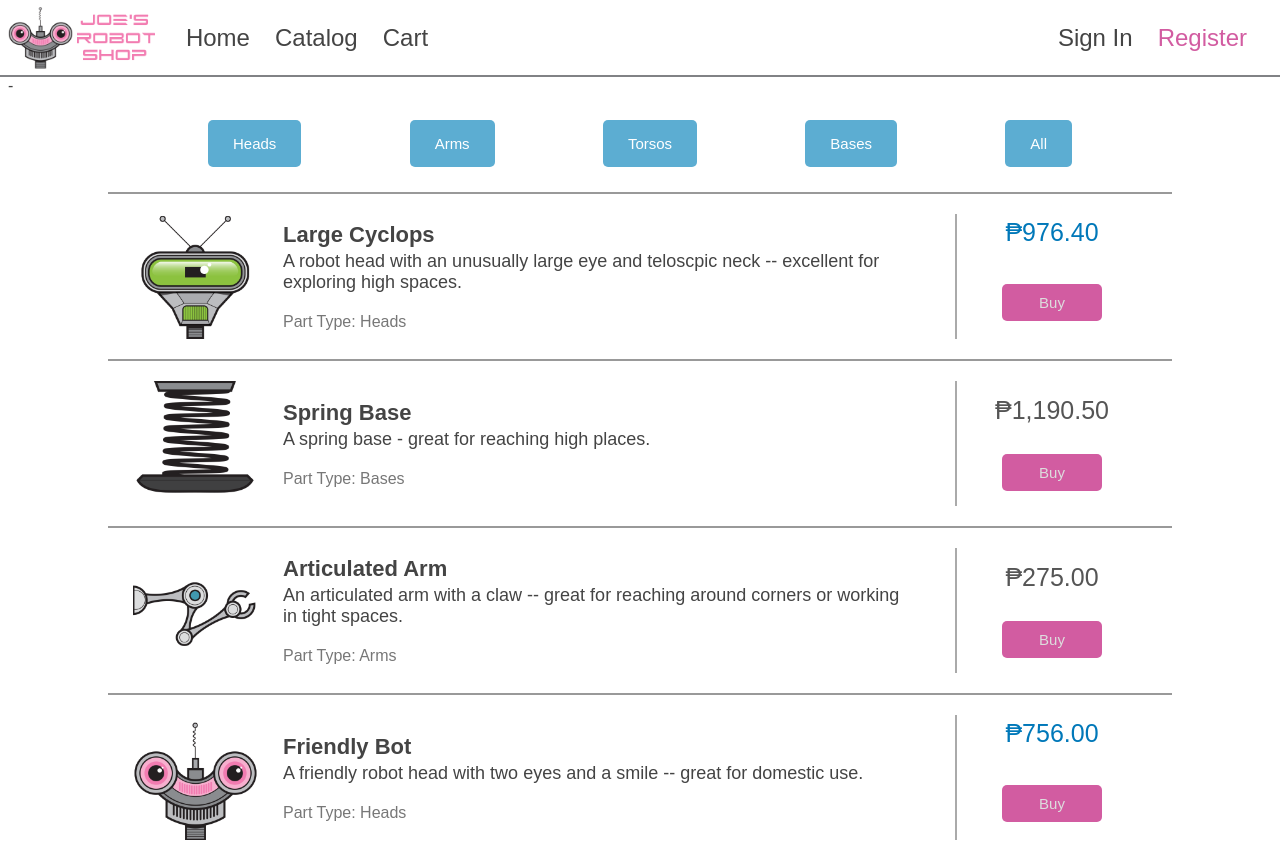
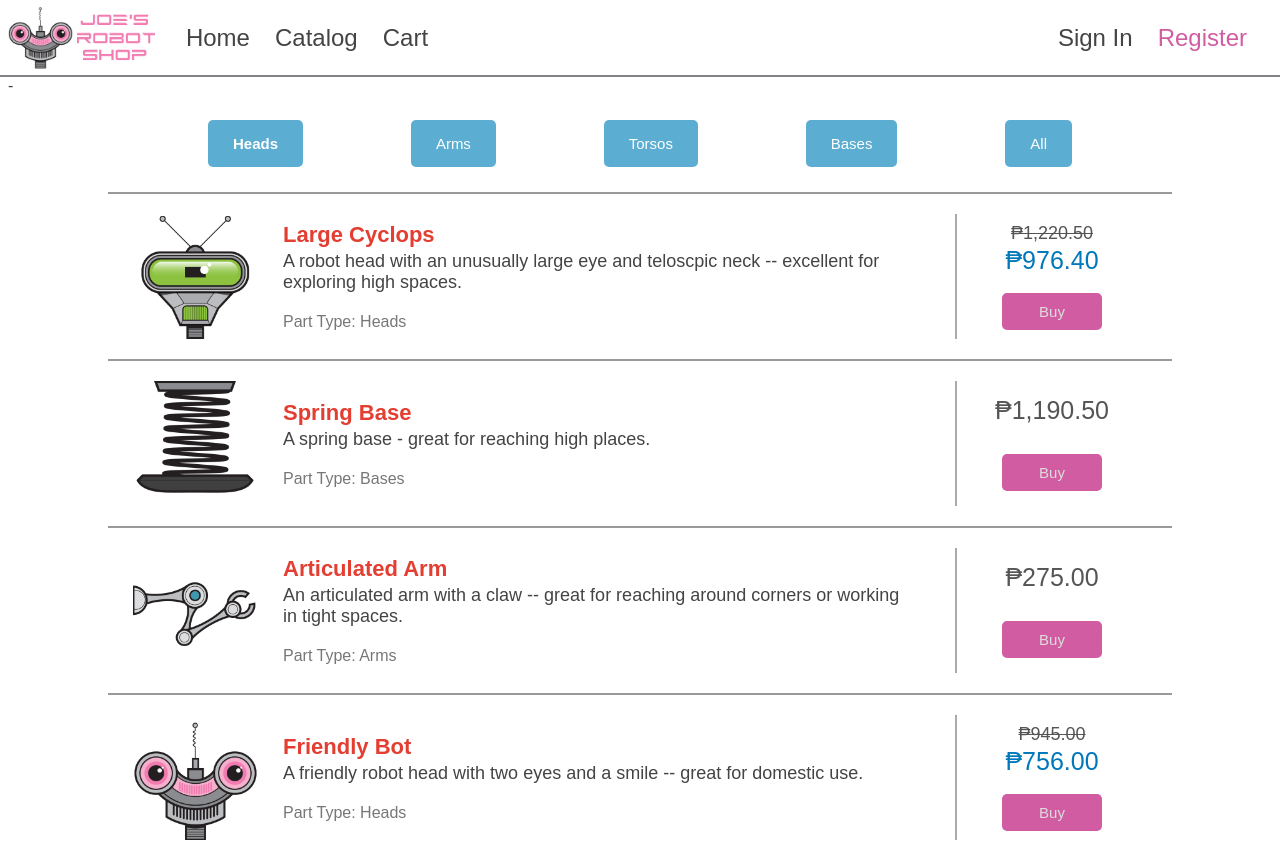
Before and after one commit to rising-dancho/angular_work, an Angular app in the folder pluralsite/: page / in a window 1280 px wide. Shown: the top 842 px of the page. Built offline with nearby package versions, Linux system fonts and the light colour scheme.

Commit message:
feat: ngClass

```diff
--- a/pluralsite/src/app/catalog/catalog.component.css
+++ b/pluralsite/src/app/catalog/catalog.component.css
@@ -1,3 +1,12 @@
+.bold {
+  font-weight: bold;
+}
+
+.strikethrough {
+  text-decoration: line-through;
+  font-size: 18px;
+}
+
 .container {
   display: flex;
   flex-direction: column;
--- a/pluralsite/src/app/catalog/catalog.component.html
+++ b/pluralsite/src/app/catalog/catalog.component.html
@@ -2,7 +2,7 @@
 <div class="container">
   <div class="filters">
     <!-- EVENT BINDING -->
-    <a class="button" (click)="filter = 'Heads'">Heads</a>
+    <a class="button bold" (click)="filter = 'Heads'">Heads</a>
     <a class="button" (click)="filter = 'Arms'">Arms</a>
     <a class="button" (click)="filter = 'Torsos'">Torsos</a>
     <a class="button" (click)="filter = 'Bases'">Bases</a>
@@ -22,14 +22,19 @@
           <!-- SAFE NAVIGATION OPERATOR: just add ? after an instance name -->
           <img [src]="getImageUrl(product)" [alt]="product?.name" />
           <div class="product-info">
-            <div class="name">{{ product?.name }}</div>
+            <div class="name red">{{ product?.name }}</div>
             <div class="description">{{ product?.description }}</div>
             <div class="category">Part Type: {{ product?.category }}</div>
           </div>
         </div>
         <div class="price">
           <!-- * structural directive if it modifies the structure of the html document by adding or removing content-->
-          <div *ngIf="product.discount === 0">
+          <!-- (WORDY) Class attribute binding: <div [class.strikethrough]="product.discount !== 0"> -->
+          <!-- (PASS IN OBJECT with Property name of the css class. CAN BE MULTIPLE) INLINE: <div [ngClass]="{strikethrough: product.discount !== 0}">  -->
+          <!-- CALL A FUNCTION: <div [ngClass]="getDiscountedClasses(product)"> -->
+          <!-- COMBINING BOTH html and dynamic ngClass IS ALLOWED:
+          <div class="bold" [ngClass]="getDiscountedClasses(product)"> -->
+          <div [ngClass]="getDiscountedClasses(product)">
             {{ product?.price | currency: "PHP" : "symbol" }}
           </div>
           <div class="discount" *ngIf="product.discount > 0">
--- a/pluralsite/src/app/catalog/catalog.component.ts
+++ b/pluralsite/src/app/catalog/catalog.component.ts
@@ -205,4 +205,13 @@ export class CatalogComponent {
           (product: any) => product.category === this.filter,
         );
   }
+
+  getDiscountedClasses(product: IProduct) {
+    if (product.discount > 0) {
+      // return ['strikethrough', bold]; // multiple classes
+      return ['strikethrough'];
+    } else {
+      return [];
+    }
+  }
 }
--- a/pluralsite/src/styles.css
+++ b/pluralsite/src/styles.css
@@ -1,3 +1,10 @@
+.red {
+  color: #e33e31;
+}
+
+.bold {
+  font-weight: bold;
+}
 body {
   background-color: #fff;
   font-family: Arial, Helvetica, sans-serif;
```
